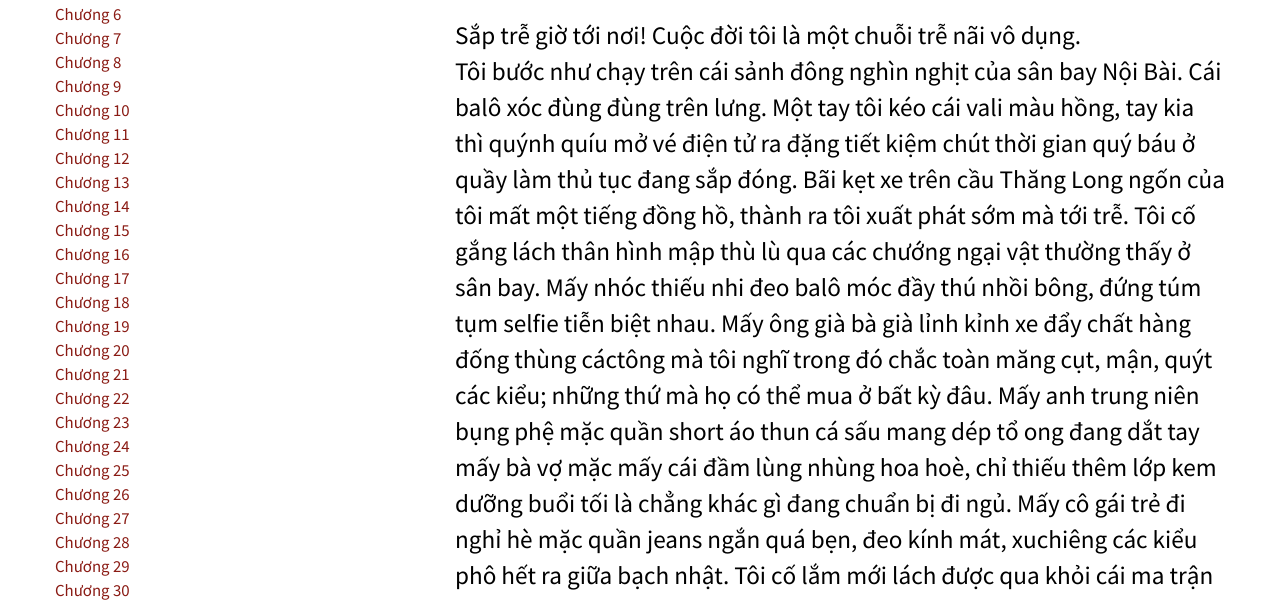
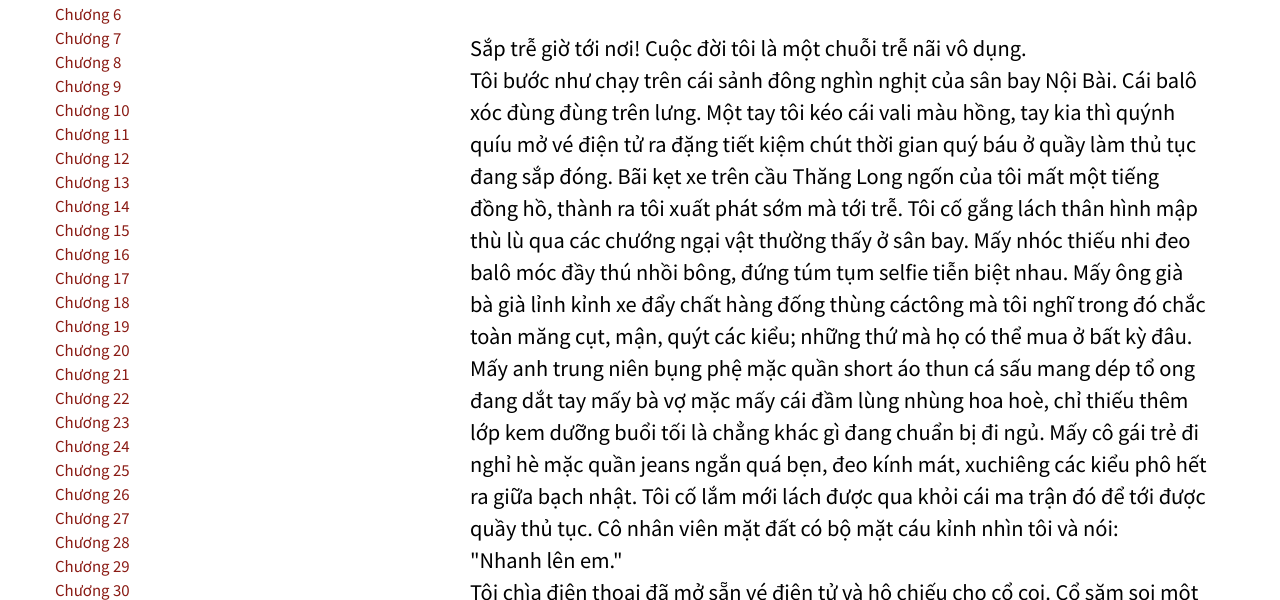
Before and after one commit to chutichhuy/cogaihanoimap.com, a website: page html/trial-0.html in a window 1280 px wide. Shown: the part 195-795 px from the top of the page. Drawn offline with Linux system fonts and the light colour scheme.

Commit message:
padding for trial content

```diff
--- a/html/css/style.css
+++ b/html/css/style.css
@@ -173,6 +173,8 @@ body {
 }
 
 /* trial */
+.trial {
+}
 .trial-title {
     font-family: 'Itim', cursive;
     padding-left: 45px;
@@ -184,7 +186,8 @@ body {
 }
 
 .trial-content {
-    font-size: 1.8em;
+    font-size: 1.6em;
+    padding: 15px;
 }
 
 .trial-menu {
```
